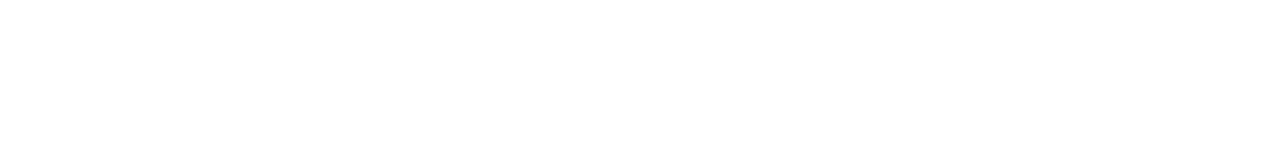
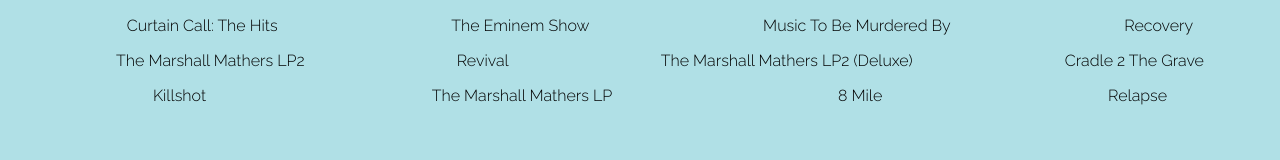
Before and after one commit to LaetitiaU/DeezerApp, a plain HTML site: page index.html in a window 1280 px wide. Drawn offline with Linux system fonts and the light colour scheme.

Commit message:
titres albums

```diff
--- a/index.html
+++ b/index.html
@@ -1,14 +1,37 @@
 <!DOCTYPE html>
 <html lang="en">
+
 <head>
     <meta charset="UTF-8">
     <meta name="viewport" content="width=device-width, initial-scale=1.0">
     <title>Document</title>
+    <link rel="stylesheet" type="text/css" href="style.css">
 </head>
+
 <body>
 
-    <div class="album-list"></div>
+    <div class="album-list">
+        <ul>
+            <li>Curtain Call: The Hits</li>
+            <li>The Eminem Show</li>
+            <li>Music To Be Murdered By</li>
+            <li>Recovery</li>
+        </ul>
+        <ul>
+            <li>The Marshall Mathers LP2</li>
+            <li>Revival</li>
+            <li>The Marshall Mathers LP2 (Deluxe)</li>
+            <li>Cradle 2 The Grave</li>
+        </ul>
+        <ul>
+            <li>Killshot</li>
+            <li>The Marshall Mathers LP</li>
+            <li>8 Mile</li>
+            <li>Relapse</li>
+        </ul>
+    </div>
     <script src="data.js"></script>
     <script src="printData.js"></script>
 </body>
+
 </html>
--- /dev/null
+++ b/style.css
@@ -0,0 +1,18 @@
+@import url('https://fonts.googleapis.com/css2?family=Raleway:wght@300&display=swap');
+
+body {
+    font-family: 'Raleway', sans-serif;
+    padding:0;
+    margin:0 auto;
+    background-color: #B0E0E6;
+}
+
+.album-list ul {
+display:flex;
+flex-direction: row;
+justify-content: space-around;
+}
+
+li {
+    list-style-type: none;
+}
```
